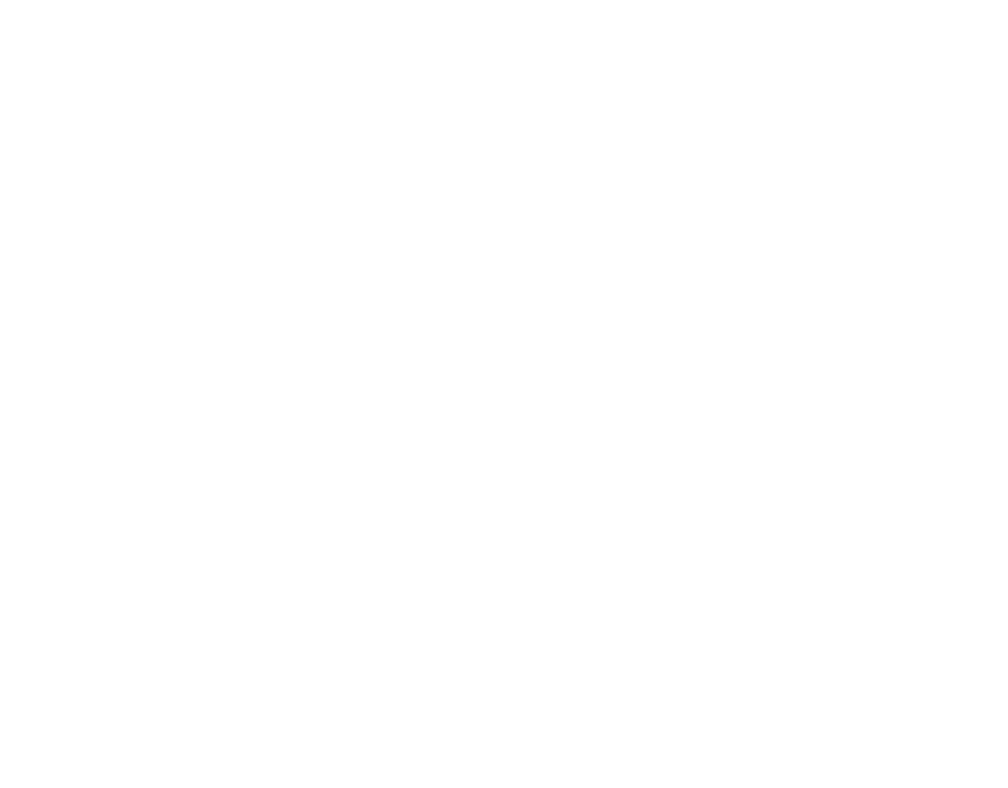
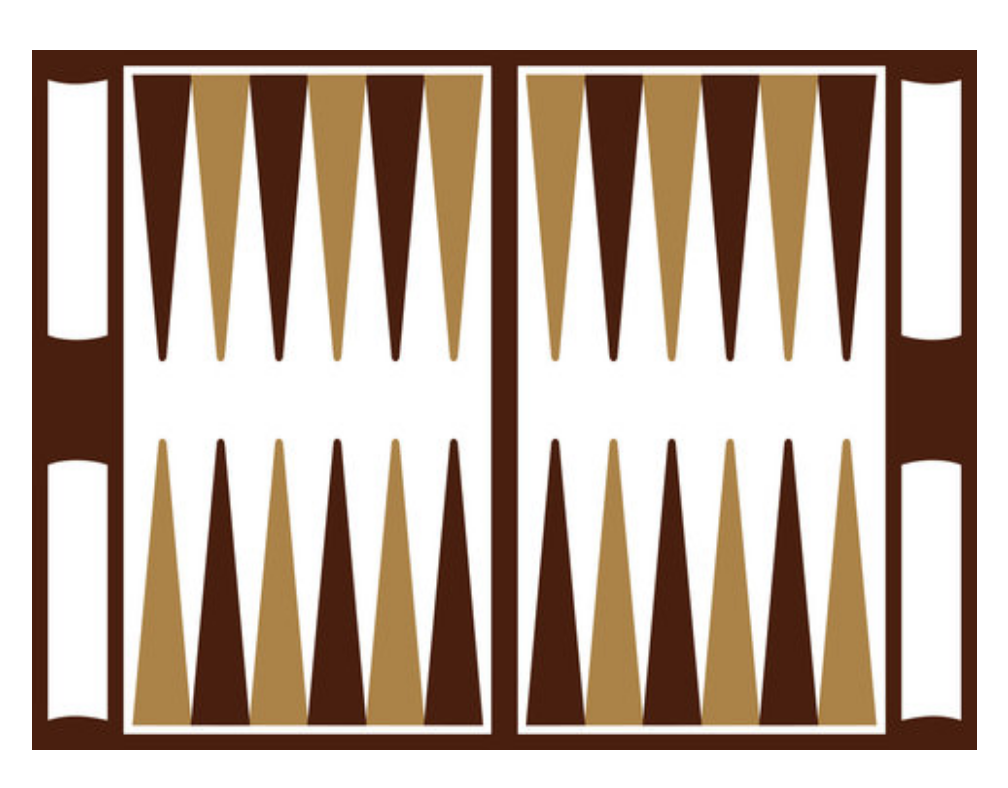
Before and after one commit to lukalicheli/backgammon, a React (Create React App) app in the folder backgammon/: page / in a window 1280 px wide. Shown: the top 788 px of the page, without its empty margins (136-1144 px from the left). Built offline with nearby package versions, Linux system fonts and the light colour scheme.

Commit message:
added the board to the center of the page. It is positioned where i want it at this point to start the gridding process

```diff
--- a/backgammon/src/App.css
+++ b/backgammon/src/App.css
@@ -1,38 +1,19 @@
-.App {
-  text-align: center;
+.game-container {
+  display: flex;
+  flex-direction: column;
+width: 100%;
+
 }
 
-.App-logo {
-  height: 40vmin;
-  pointer-events: none;
+.backgammon-board {
+  display: flex;
+  justify-content: center;
+  align-items: center;
+  padding-top: 50px;
+
 }
 
-@media (prefers-reduced-motion: no-preference) {
-  .App-logo {
-    animation: App-logo-spin infinite 20s linear;
-  }
+.board-image {
+
+   height: 700px;
 }
-
-.App-header {
-  background-color: #282c34;
-  min-height: 100vh;
-  display: flex;
-  flex-direction: column;
-  align-items: center;
-  justify-content: center;
-  font-size: calc(10px + 2vmin);
-  color: white;
-}
-
-.App-link {
-  color: #61dafb;
-}
-
-@keyframes App-logo-spin {
-  from {
-    transform: rotate(0deg);
-  }
-  to {
-    transform: rotate(360deg);
-  }
-}
--- a/backgammon/src/App.js
+++ b/backgammon/src/App.js
@@ -1,7 +1,14 @@
 import "./App.css";
+import board from "./assets/backgammon.jpg";
 
 function App() {
-  return <div className="game-container"></div>;
+  return (
+    <div className="game-container">
+      <div className="backgammon-board">
+        <img className="board-image" src={board}></img>
+      </div>
+    </div>
+  );
 }
 
 export default App;
```
Also changed, not shown: backgammon/src/assets/backgammon-board.svg (deleted), backgammon/src/assets/backgammon.jpg (added), backgammon/src/components/roll-button/RollButton.js (added).
